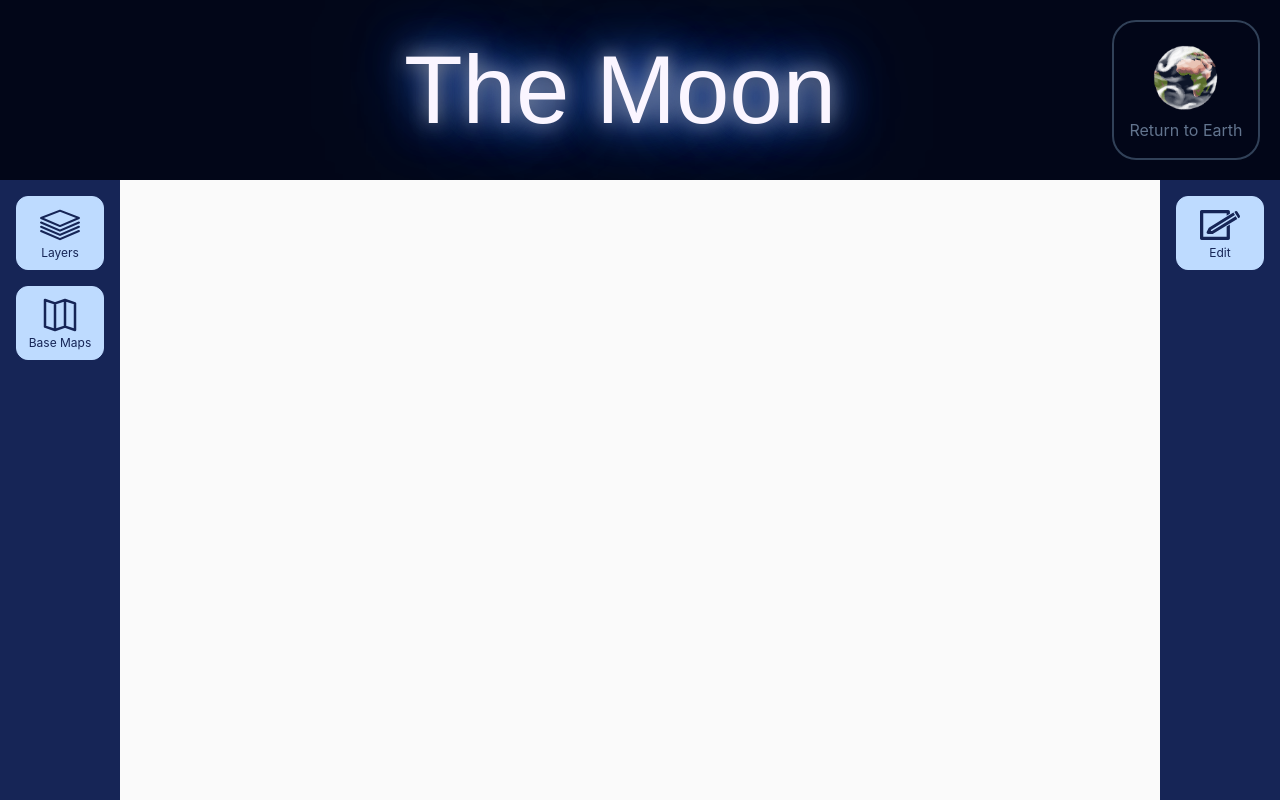
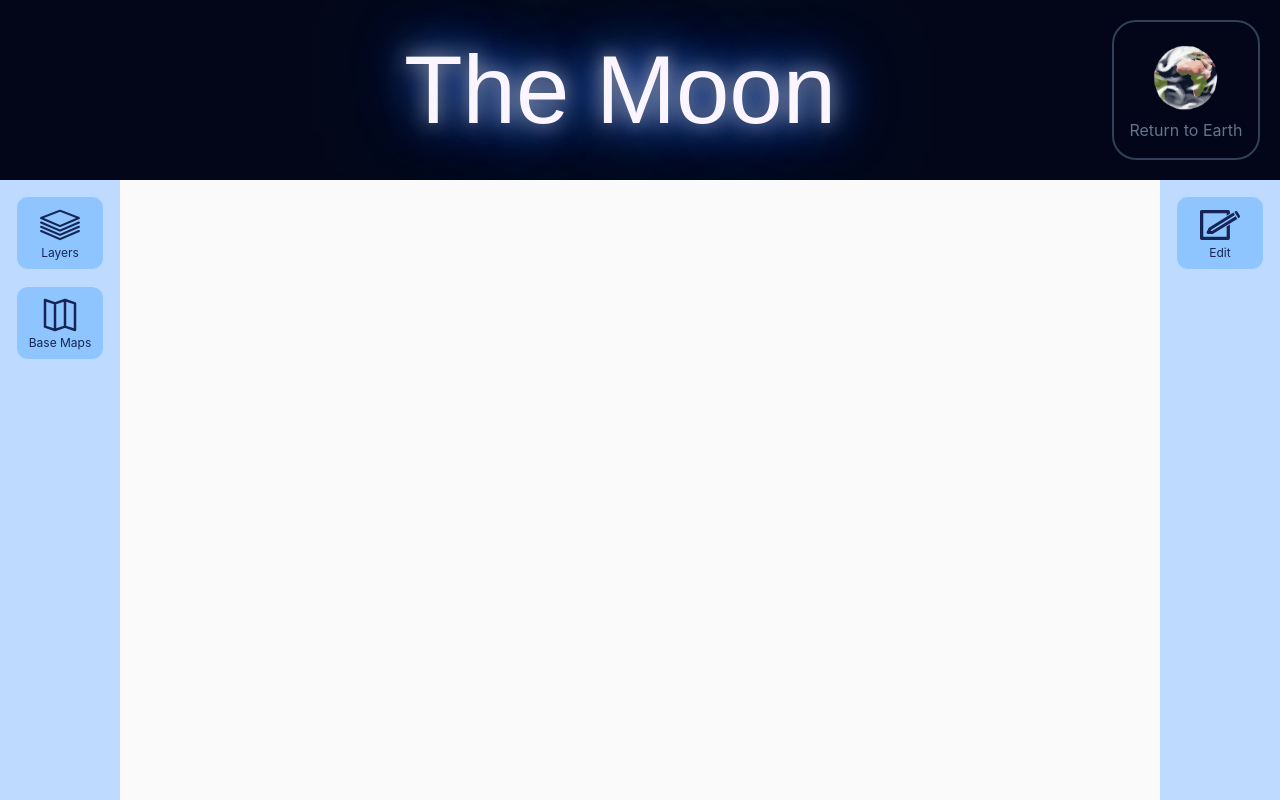
Before and after one commit to LBercovitch/sdk-demo, a React (Vite) app in the folder sdk-demo/: page /moon in a window 1280 px wide. Built offline with nearby package versions, Linux system fonts and the light colour scheme; a web font is replaced by a local one.

Commit message:
updating toolbar colours

```diff
--- a/sdk-demo/src/components/ToolBar.tsx
+++ b/sdk-demo/src/components/ToolBar.tsx
@@ -14,15 +14,15 @@ type ToolBarProps = {
 
 function ToolBar({ buttons, direction, active }: ToolBarProps) {
   return (
-    <div className={`bg-blue-950 p-4 ${direction === "vertical" ? "flex flex-col gap-4" : ""}`}>
+    <div className={`bg-blue-200 p-4 ${direction === "vertical" ? "flex flex-col gap-4" : ""}`}>
       {buttons.map(button => (
         <button
           key={button.id}
           onClick={button.onClick}
           className={`flex flex-col items-center text-center justify-center
             text-xs px-2 py-2 rounded-xl border-1 border-blue-200 cursor-pointer
-            hover:bg-blue-950 hover:text-blue-200
-            ${active === button.id ? "bg-blue-950 text-blue-200" : "text-blue-950 bg-blue-200"}`}
+            hover:bg-slate-900 hover:text-blue-200
+            ${active === button.id ? "bg-slate-900 text-blue-200" : "text-blue-950 bg-blue-300"}`}
         >
           {button.icon}
           {button.label}
```
